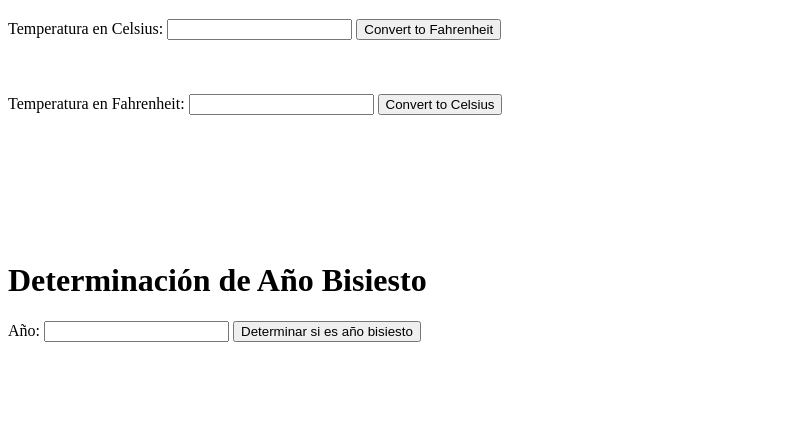
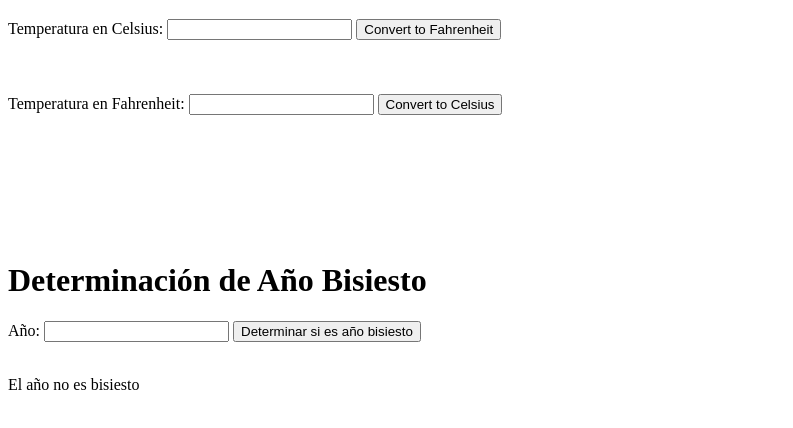
Before and after one commit to fedepds/JSTAs, a plain HTML site: page index.html in a window 1280 px wide. Both pictures are taken after a click on the button "Determinar si es año bisiesto". Shown: the part 464-892 px from the top of the page, without its empty margins (0-793 px from the left). Before the commit the page ends 832 px from the top, so only its background shows below. Drawn offline with Linux system fonts and the light colour scheme.

Commit message:
actualizacion

```diff
--- a/TA.js
+++ b/TA.js
@@ -127,7 +127,7 @@ function handleConvertToFahrenheit() {
 //Determinación de Año Bisiesto
 
 // Función para determinar si un año es bisiesto
-function leapYears(año) {
+function anobisiesto(año) {
     if ((año % 4 === 0 && año % 100 !== 0) || año % 400 === 0) {
         return true;
     } else {
@@ -138,15 +138,14 @@ function leapYears(año) {
 // Función para manejar el evento de determinar si un año es bisiesto
 function handleIsLeapYear() {
     const año = parseInt(document.getElementById('año').value, 10);
-    const resultContainer = document.getElementById('resultYear');
-    if (leapYears(año)) {
+    const resultContainer = document.getElementById('bisiesto');
+    if (anobisiesto(año)) {
         resultContainer.textContent = 'El año es bisiesto';
     }
     else {
         resultContainer.textContent = 'El año no es bisiesto';
     }
 }
-
 //Generación y Búsqueda de Datos
 
 //Generación de Contraseñas:
--- a/index.html
+++ b/index.html
@@ -46,12 +46,12 @@
     <br><br>
     <br><br>
     <h1>Determinación de Año Bisiesto</h1>
-    <label for="year">Año:</label>
-    <input type="number" id="year" name="year">
+    <label for="año">Año:</label>
+    <input type="number" id="año" name="year">
     <button onclick="handleIsLeapYear()">Determinar si es año bisiesto</button>
     <br><br>
-    <div id="resultadoAno"></div>
-
+    <p id="bisiesto"></p>
+    <br>
 
 
 
```
